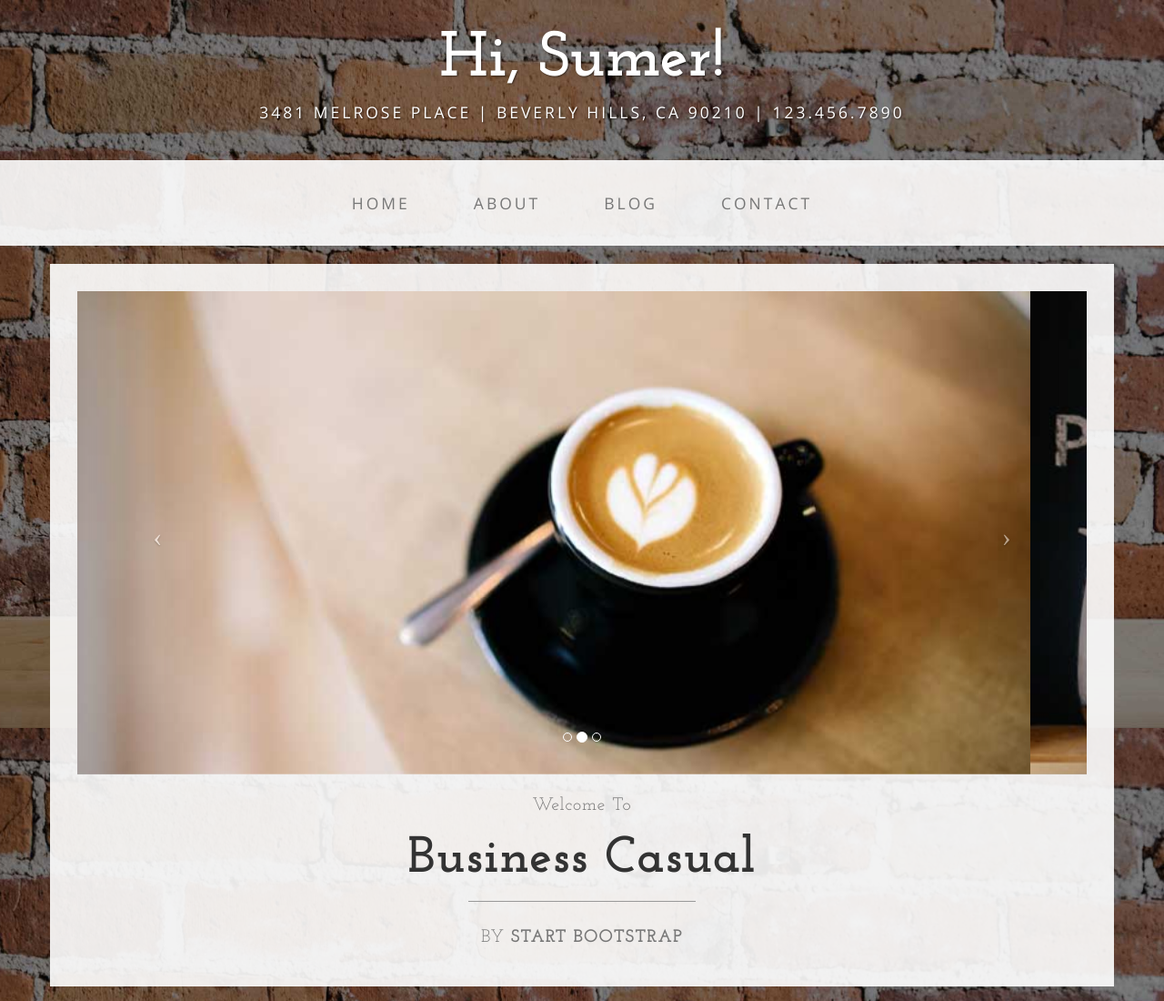
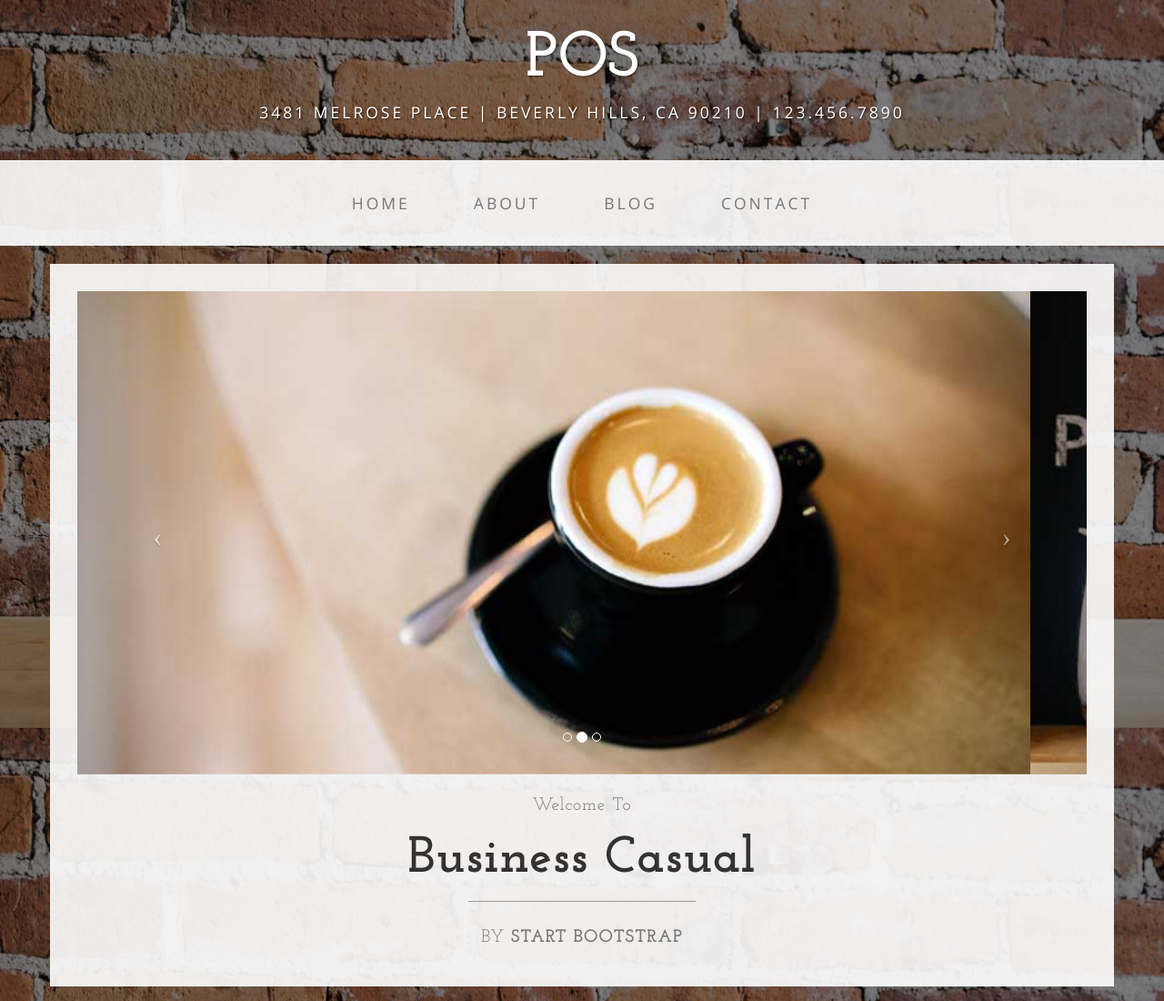
Before and after one commit to rart/business-casual-blueprint, a plain HTML site: page static-assets/index.html in a window 1280 px wide. Shown: the top 1100 px of the page at 91% size. Drawn offline with nearby package versions, Linux system fonts and the light colour scheme; a script that the page names is missing.

Commit message:
Test change.

```diff
--- a/static-assets/index.html
+++ b/static-assets/index.html
@@ -32,7 +32,7 @@
 
 <body>
 
-    <div class="brand">Hi, Sumer!</div>
+    <div class="brand">POS</div>
     <div class="address-bar">3481 Melrose Place | Beverly Hills, CA 90210 | 123.456.7890</div>
 
     <!-- Navigation -->
```
